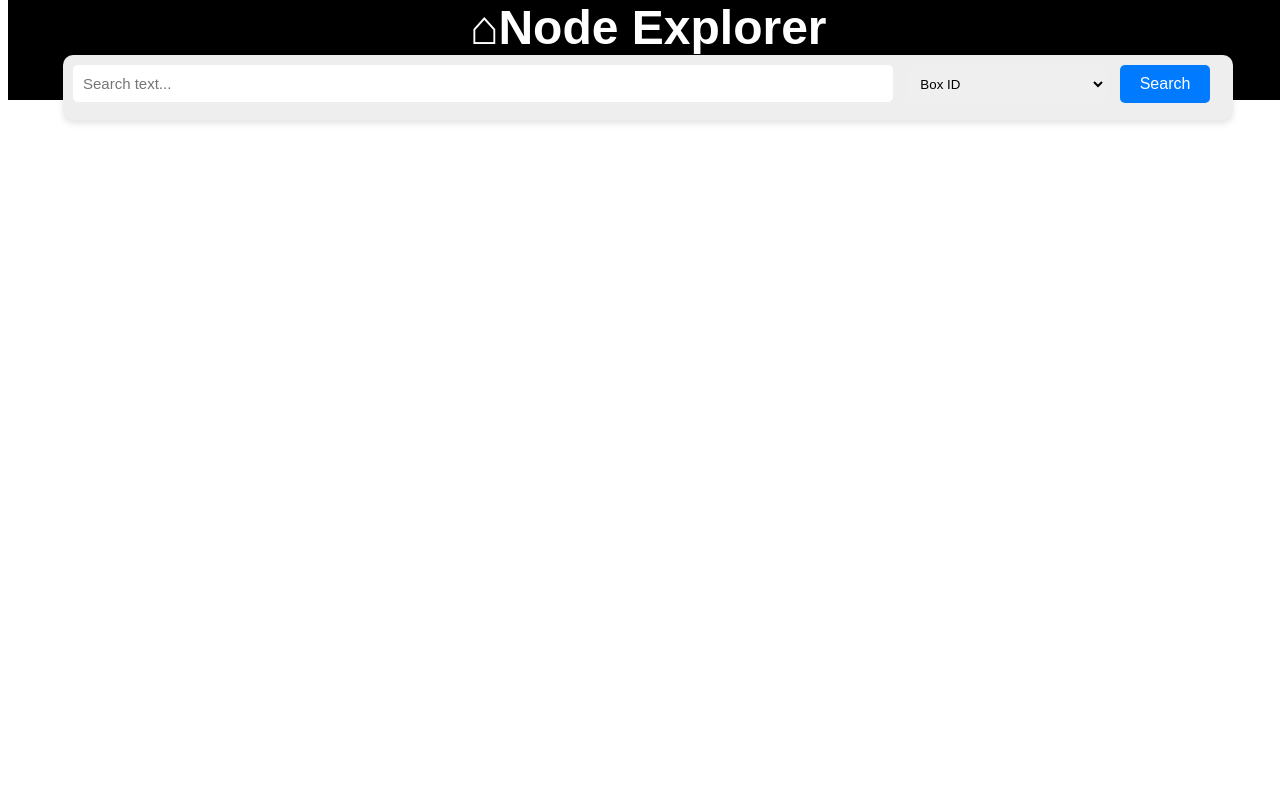
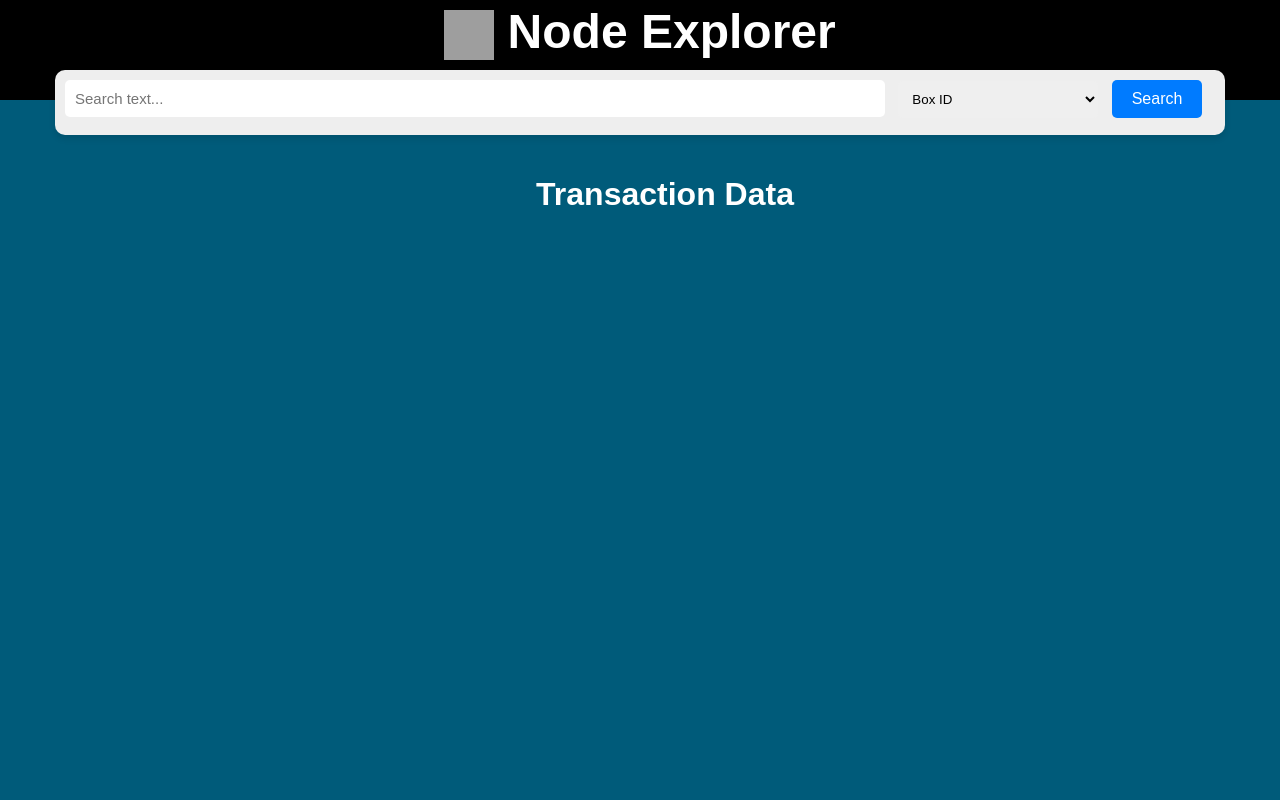
Before and after one commit to FlyingPig69/Ergo-node-explorer, a Flask app: template api/templates/transactions.html in a window 1280 px wide. Run offline with Flask 3, Linux system fonts and the light colour scheme; the template is opened without the code that fills it, so the values that code supplies are empty; grey boxes are pictures that could not be loaded.

Commit message:
Update transactions.html

```diff
--- a/api/templates/transactions.html
+++ b/api/templates/transactions.html
@@ -3,15 +3,86 @@
 
 <head>
     <meta charset="UTF-8">
-    <meta name="viewport" content="width=device-width, initial-scale=1.0">
+    <meta name="viewport" content="width=device-width, initial-scale=0.01, maximum-scale=2" />
     <link rel="stylesheet" href="{{ url_for('static', filename='css/style_sheet.css') }}" />
     <title>Blockchain Box Information</title>
 </head>
 
+<style>
+
+.table{
+    border:none;
+    }
+
+.card {
+
+    width: 1200px;
+    box-shadow: 0 4px 8px rgba(0, 0, 0, 0.2);
+    white-space: wrap;
+    word-wrap: break-word;
+    padding: 20px;
+    margin: 20px;
+    border-radius: 8px;
+    background-color: #ffffff;
+    text-align: left;
+    justify-content: left;
+}
+
+
+
+
+
+
+    body {
+    background-color: #005b7a;
+    display: flex;
+    justify-content: center;
+    min-height: 100vh;
+    margin: 0;
+}
+
+   .header a {
+        color: white;
+    }
+
+    .custom-search-box,
+    .custom-search-lov,
+    .custom-search-btn,
+    .card-title,
+    .btn,
+    .hidden-row,
+    .clipboard-icon,
+    .close-button,
+    .expand-asset-button,
+    .collapse-asset-button,
+    .expand-button {
+     }
+
+    a {
+        color: #0066cc;
+        text-decoration: none;
+    }
+
+
+    .expand-asset-button,
+    .collapse-asset-button,
+    .expand-button {
+        color: white;
+        background-color: #005b7a ;
+    }
+
+}
+
+.search-card{
+    color: #005b7a;
+        }
+
+
+</style>
+
 <body>
     <div class="header">
-        <b><a target="_self" href="{{flask_url}}"  style="color:white;">
-        ⌂Node Explorer</a>
+ <b><a target="_self" href="{{flask_url}}" style="color:white;"> <img src="{{ url_for('static', filename='ergo_white.png') }}" height="50" width="50" style="vertical-align: middle; margin-bottom:10px; margin-top:10px;">&nbsp;Node Explorer</a></b>
         </b>
         <div class="search-card">
             <form method="get" action="/search" onsubmit="return validateForm()" class="search-form">
@@ -27,12 +98,12 @@
                 <br>
             </form>
         </div>
-    </div> <!-- Black border/header -->
+    </div>
 
-    <div class="container">
+    <div class="container" style="margin-left:50px;" >
         <h1 class="text-center">Transaction Data</h1>
         {% for transaction_id, transaction_data in transaction_details.items() %}
-        <div class="card mb-4">
+        <div class="card mb-4"  >
             <div class="card-header">
 
                 <b>Transaction ID:</b>
@@ -205,7 +278,7 @@
                 rows[i].style.display = isVisible ? 'table-row' : 'none';
             }
 
-            button.textContent = isVisible ? 'Collapse All' : 'Expand All';
+            button.textContent = isVisible ? 'Collapse' : 'Expand';
         }
 
 function toggleAssetBox(button) {
```
Also changed, not shown: other parts of api/templates/transactions.html (+36 -34 lines). Lines whose indentation alone changed are shown as unchanged.
